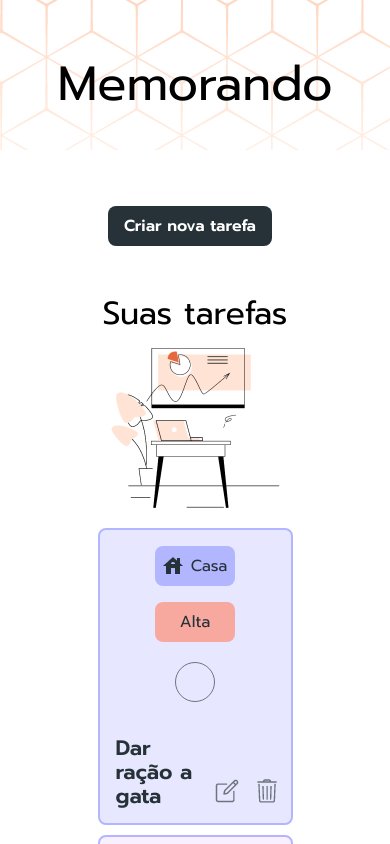
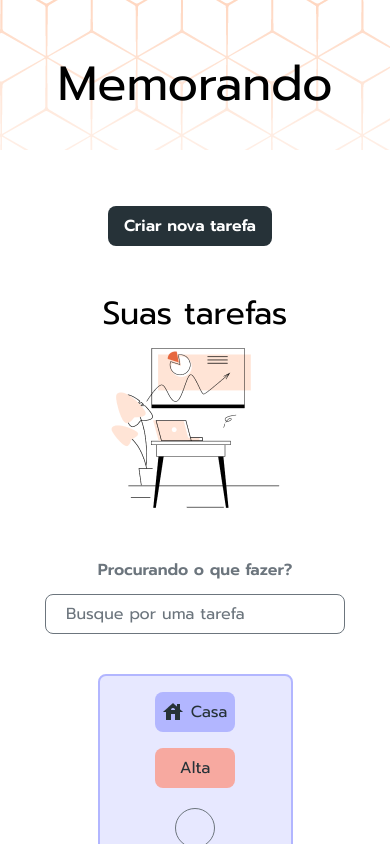
Before and after one commit to lucasabdouni/memorando, an Angular app: page /listaTarefas in a window 390 px wide. Shown: the top 844 px of the page. Built offline with nearby package versions, Linux system fonts and the light colour scheme; data requests are answered from the project's data file.

Commit message:
feat: created task search and animated list

```diff
--- a/src/app/animations.ts
+++ b/src/app/animations.ts
@@ -1,5 +1,6 @@
 import {
   animate,
+  keyframes,
   state,
   style,
   transition,
@@ -62,3 +63,38 @@
     ),
   ]),
 ]);
+
+export const filterTrigger = trigger('filterAnimation', [
+  transition(':enter', [
+    style({ opacity: 0, width: 0 }),
+    animate(
+      '400ms ease-out',
+      keyframes([
+        style({
+          offset: 0,
+          opacity: 0,
+          width: 0,
+        }),
+        style({
+          offset: 0.8,
+          opacity: 0.5,
+          width: '*',
+        }),
+        style({
+          offset: 1,
+          opacity: 1,
+          width: '*',
+        }),
+      ])
+    ),
+  ]),
+  transition(':leave', [
+    animate(
+      '400ms ease-out',
+      style({
+        opacity: 0,
+        width: 0,
+      })
+    ),
+  ]),
+]);
--- a/src/app/lista-tarefas/lista-tarefas.component.css
+++ b/src/app/lista-tarefas/lista-tarefas.component.css
@@ -1,3 +1,59 @@
+.busca {
+  display: flex;
+  justify-content: center;
+  align-items: center;
+  margin-bottom: 40px;
+  margin-top: 40px;
+}
+
+.busca p {
+  color: #6C757D;
+  font-size: 16px;
+  font-weight: 600;
+  margin-right: 32px;
+}
+
+#campo-busca::placeholder {
+  color: #6C757D;
+  font-family: 'Prompt';
+  font-size: 16px;
+  padding: 8px 0 8px 8px;
+}
+
+.busca input {
+  border: 1px solid #6C757D;
+  border-radius: 8px;
+  font-family: 'Prompt';
+  font-size: 16px;
+  height: 40px;
+  width: 300px;
+  padding-left: 12px;
+}
+
+input[type='search']:focus {
+  background-image: none;
+  outline: none;
+  text-decoration: none;
+}
+
+input[type="search"]::-webkit-search-decoration,
+::-webkit-search-cancel-button,
+::-webkit-search-results-button,
+::-webkit-search-results-decoration { display: none; }
+
+@media(max-width: 1060px) {
+  .busca {
+    display: flex;
+    flex-direction: column;
+    align-items: center;
+  }
+
+  .busca p {
+    margin-bottom: 12px;
+    margin-right: 0;
+  }
+}
+
 .lista-tarefas {
   display: flex;
   flex-direction: column;
@@ -11,17 +67,14 @@
 
 .card-Estudos {
   background: #F9F0FF;
-
 }
 
 .card-Trabalho {
   background: #E9F7FF;
-
 }
 
 .card-Casa {
   background: #E7E8FF;
-
 }
 
 .card-Feito {
--- a/src/app/lista-tarefas/lista-tarefas.component.html
+++ b/src/app/lista-tarefas/lista-tarefas.component.html
@@ -67,10 +67,21 @@
       alt="Ilustração de um ambiente com mesa, computador, quadro e um vaso com planta"
     />
   </div>
-  <div *ngIf="listaTarefas.length > 0; else semTarefas">
+  <div class="busca">
+    <p class="ff-prompt">Procurando o que fazer?</p>
+    <input
+      type="search"
+      id="campo-busca"
+      placeholder="Busque por uma tarefa"
+      [(ngModel)]="campoBusca"
+      (keyup)="filtarTarefasPorDescricao(campoBusca)"
+    />
+  </div>
+  <div *ngIf="tarefasFiltradas.length > 0; else semTarefas">
     <div
+      @filterAnimation
       class="lista-tarefas card-{{ tarefa.categoria }}"
-      *ngFor="let tarefa of listaTarefas; let i = index"
+      *ngFor="let tarefa of tarefasFiltradas; let i = index"
       (mouseover)="indexTarefa = i"
       [@highlightedState]="indexTarefa === i ? 'highlighted' : 'default'"
     >
--- a/src/app/lista-tarefas/lista-tarefas.component.ts
+++ b/src/app/lista-tarefas/lista-tarefas.component.ts
@@ -5,6 +5,7 @@
 import { TarefaService } from 'src/app/service/tarefa.service';
 import {
   checkButtonTrigger,
+  filterTrigger,
   highlightedStateTrigger,
   shownStateTrigger,
 } from '../animations';
@@ -14,7 +15,12 @@
   selector: 'app-lista-tarefas',
   templateUrl: './lista-tarefas.component.html',
   styleUrls: ['./lista-tarefas.component.css'],
-  animations: [highlightedStateTrigger, shownStateTrigger, checkButtonTrigger],
+  animations: [
+    highlightedStateTrigger,
+    shownStateTrigger,
+    checkButtonTrigger,
+    filterTrigger,
+  ],
 })
 export class ListaTarefasComponent implements OnInit {
   listaTarefas: Tarefa[] = [];
@@ -23,6 +29,8 @@
   validado: boolean = false;
   indexTarefa = -1;
   id: number = 0;
+  campoBusca: string = '';
+  tarefasFiltradas: Tarefa[] = [];
 
   formulario: FormGroup = this.fomBuilder.group({
     id: [0],
@@ -41,8 +49,9 @@
   ngOnInit(): Tarefa[] {
     this.service.listar(this.categoria).subscribe((listaTarefas) => {
       this.listaTarefas = listaTarefas;
+      this.tarefasFiltradas = listaTarefas;
     });
-    return this.listaTarefas;
+    return this.tarefasFiltradas;
   }
 
   mostrarOuEsconderFormulario() {
@@ -125,7 +134,7 @@
 
   listarAposCheck() {
     this.service.listar(this.categoria).subscribe((listaTarefas) => {
-      this.listaTarefas = listaTarefas;
+      this.tarefasFiltradas = listaTarefas;
     });
   }
 
@@ -147,4 +156,15 @@
       return 'form-tarefa';
     }
   }
+
+  filtarTarefasPorDescricao(descricao: string) {
+    this.campoBusca = descricao.trim().toLocaleLowerCase();
+    if (descricao) {
+      this.tarefasFiltradas = this.listaTarefas.filter((tarefa) =>
+        tarefa.descricao.toLocaleLowerCase().includes(descricao)
+      );
+    } else {
+      this.tarefasFiltradas = this.listaTarefas;
+    }
+  }
 }
```
Lines whose indentation alone changed are shown as unchanged.
